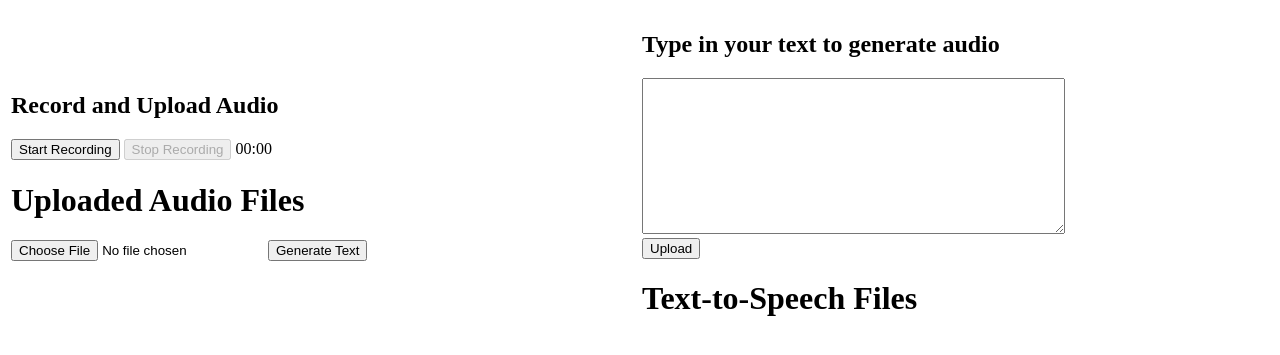
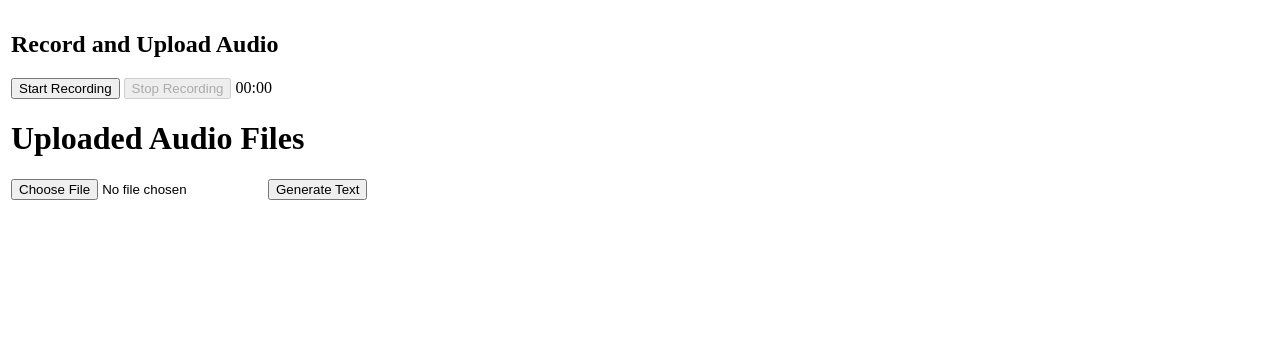
Before and after one commit to Ram14082000/CAI-1, a Flask app: page / in a window 1280 px wide. Shown: the top 355 px of the page. Run offline with Flask 3, Linux system fonts and the light colour scheme.

Commit message:
new index.html

```diff
--- a/templates/index.html
+++ b/templates/index.html
@@ -41,32 +41,6 @@
                 <script src="script.js"></script>
 
             </td>
-            <td style="width:50%">
-                <h2>Type in your text to generate audio</h2>
-
-                <form action="/upload_text" method="post">
-                  <textarea name="text" rows="10" cols="50"></textarea>
-                  <br>
-                  <input type="submit" value="Upload">
-                </form>
-                <h1>Text-to-Speech Files</h1>
-                <ul>
-                    {% for file in tts_files %}
-                    <li>
-                        <audio controls>
-                            <source src="{{ url_for('serve_tts_file', filename=file) }}">
-                            Your browser does not support the audio element.
-                        </audio><br>
-                        <a href="/tts/{{ file }}">{{ file }}</a>
-                        <a href="../tts/{{file.replace('.wav', '.txt')}}">{{ file.replace('.wav', '.txt') }}</a>
-                        <!-- Display Sentiment Analysis -->
-                            <strong>Sentiment Analysis:</strong>
-                            <a href="../tts/{{file.replace('.wav', '_sentiment.txt')}}">{{ file.replace('.wav', '_sentiment.txt') }}</a>
-                            <br>
-                    </li>
-                    {% endfor %}
-                    </ul>
-            </td>
         </tr>
     </table>
 </body>
```
